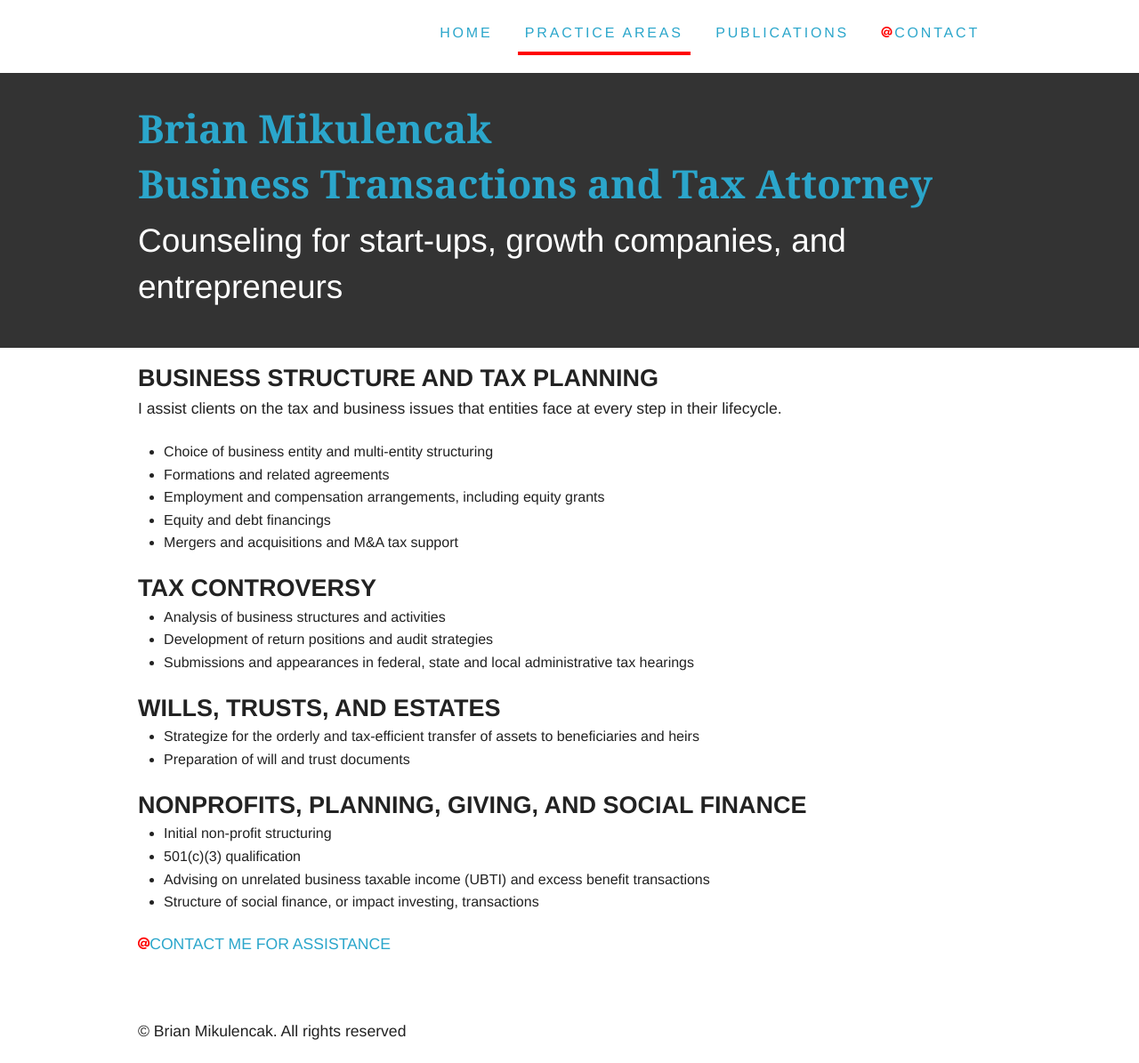
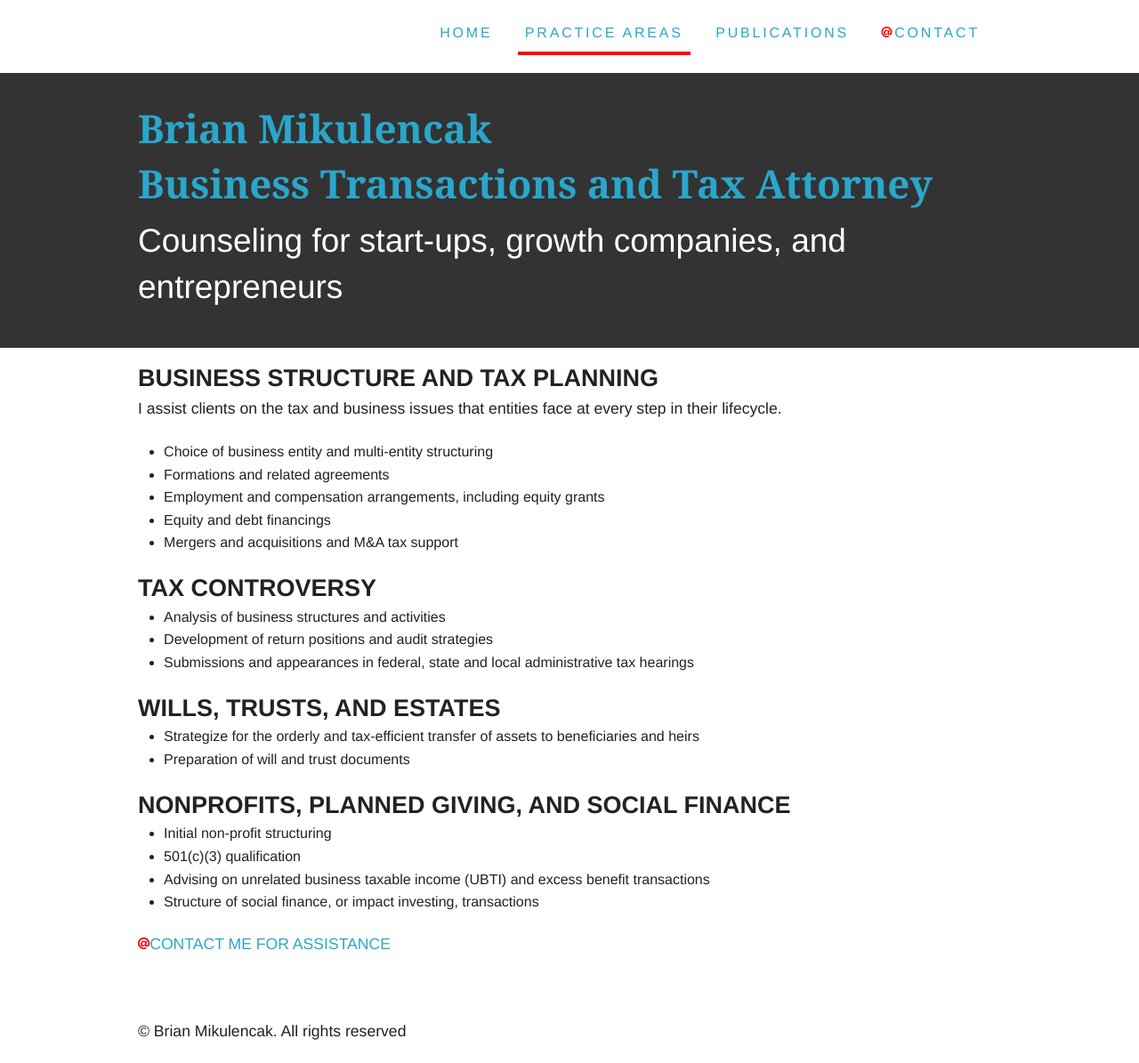
Before and after one commit to brianmik/bmaustinlaw, a Jekyll site: the page built from practice-areas.html, in a window 1280 px wide. Shown: the whole page at 89% size. Built offline with Jekyll 4.4.1, drawn with Linux system fonts in a browser that asks for light colours; Markdown is read by kramdown in place of the engine named in the settings.

Commit message:
changed planning giving to planned giving in practice areas

```diff
--- a/_layouts/template-practice-areas.html
+++ b/_layouts/template-practice-areas.html
@@ -8,7 +8,7 @@
         <title>{{ page.title }}: Practice Areas</title>
         <meta name="viewport" content="width=device-width">
         <link rel="author" href="humans.txt" />
-        <meta name="description" content="Austin based legal counseling for start-ups, growth companies, and entrepreneurs in the Texas and California markets. My areas of practice include business structure and tax planning, tax controversy, wills, trusts, estates, nonprofits, planning, giving, and social finance.">
+        <meta name="description" content="Austin based legal counseling for start-ups, growth companies, and entrepreneurs in the Texas and California markets. My areas of practice include business structure and tax planning, tax controversy, wills, trusts, estates, nonprofits, planned giving, and social finance.">
 
 
         <!-- syntax highlighting CSS -->
--- a/practice-areas.html
+++ b/practice-areas.html
@@ -36,7 +36,7 @@ title: Brian Mikulencak Business Transactions and Tax Attorney - Practice Areas
         </section>
 
         <section>
-          <h3 class="uppercase space-none">Nonprofits, Planning, Giving, and Social Finance</h3>
+          <h3 class="uppercase space-none">Nonprofits, Planned Giving, and Social Finance</h3>
             <ul class="list-inside">
               <li>Initial non-profit structuring</li>
               <li>501(c)(3) qualification</li>
```
